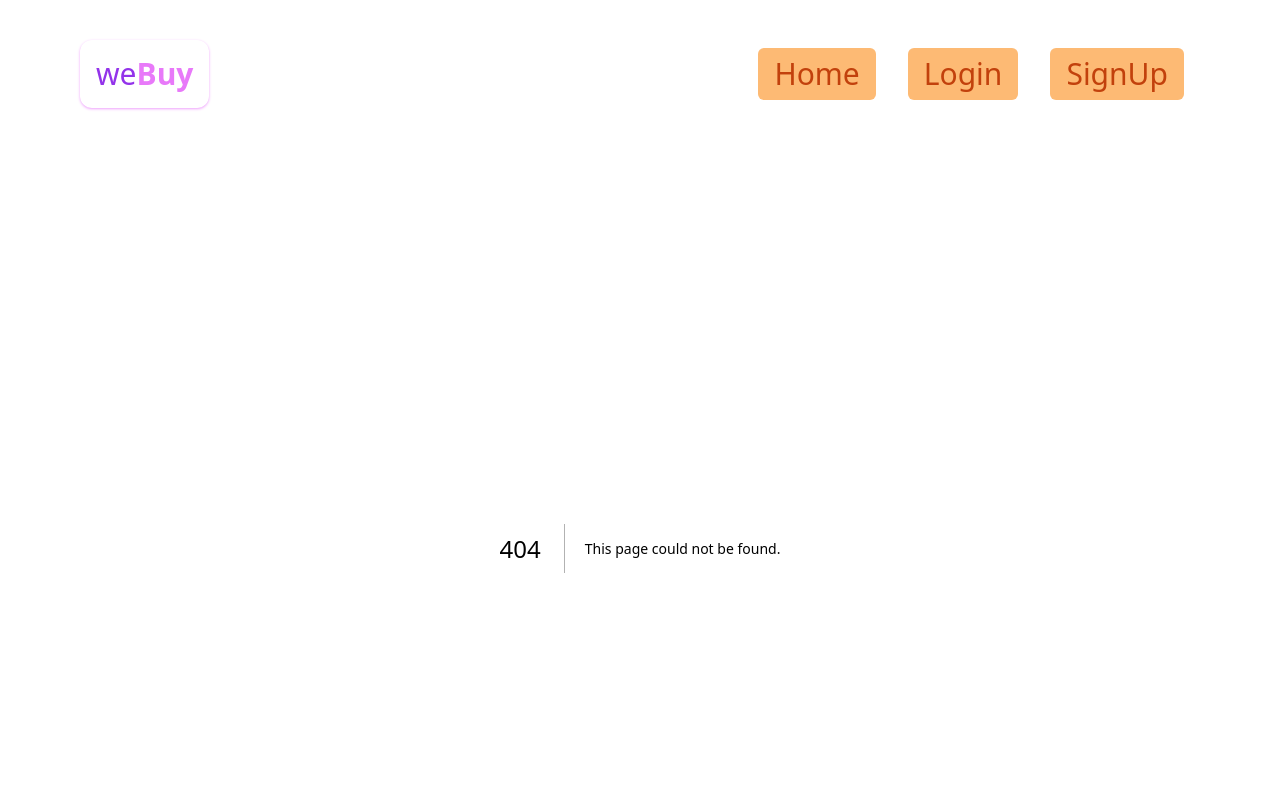
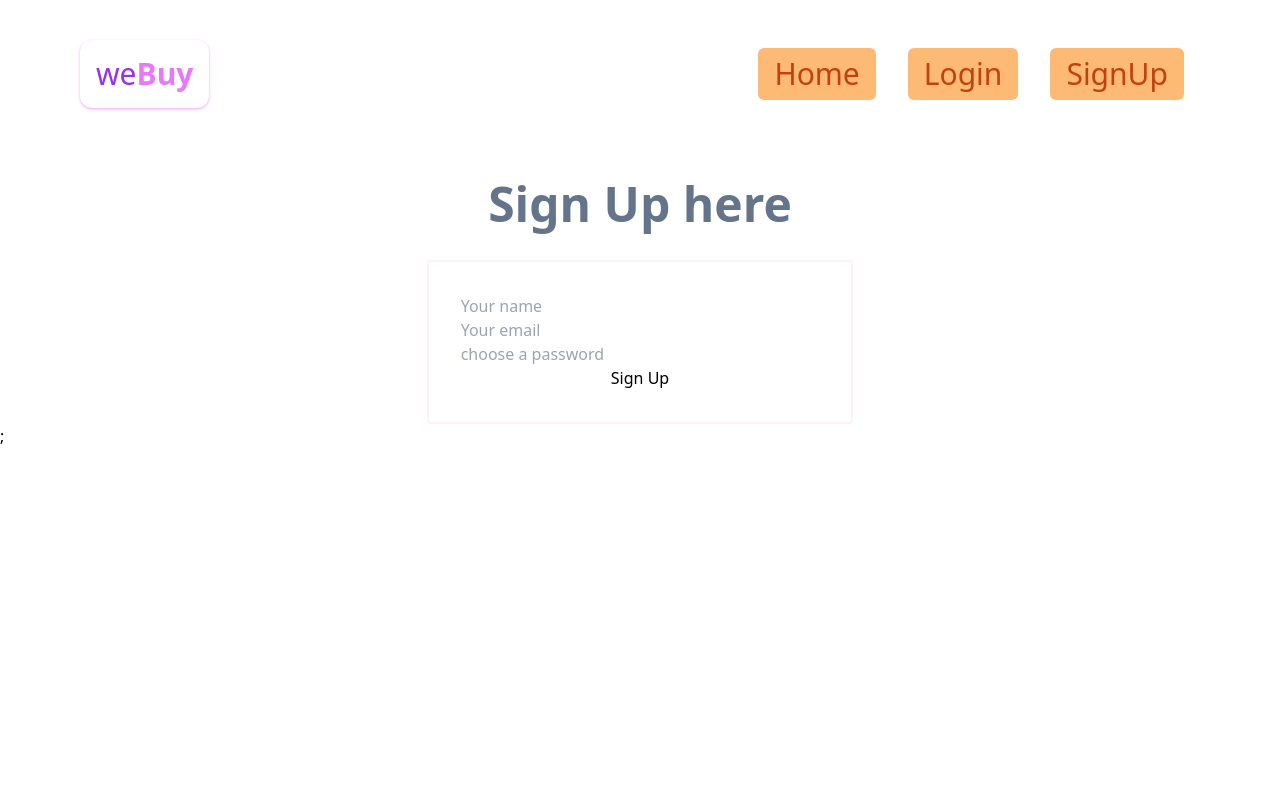
Before and after one commit to ss-joy/weBuy, a Next.js app in the folder ecommerce/client/: page /auth/signup in a window 1280 px wide. Before the commit this address had no page. Shown: the top 800 px of the page. Built offline with nearby package versions, Linux system fonts and the light colour scheme.

Commit message:
add signup and login page complete

```diff
--- /dev/null
+++ b/ecommerce/client/pages/auth/login.js
@@ -0,0 +1,46 @@
+import { useRef } from "react";
+import { getSession, signIn } from "next-auth/client";
+import { useRouter } from "next/router";
+export default function LoginPage() {
+  const router = useRouter();
+  const emailRef = useRef();
+  const passwordRef = useRef();
+  async function handleSubmit(e) {
+    e.preventDefault();
+
+    const result = await signIn("credentials", {
+      redirect: false,
+      email: emailRef.current.value,
+      password: passwordRef.current.value,
+    });
+
+    if (result.error) {
+      return alert("Log In failed.Please try again carefully...");
+    }
+    router.replace("/");
+  }
+  return (
+    <>
+      <h1 className="mt-8 text-slate-500 text-center font-bold text-5xl">
+        Log In here
+      </h1>
+      <form className="flex flex-col mt-8 mx-auto p-8 w-1/3 h-2/3 justify-between border-2 border-red-50 rounded">
+        <input
+          ref={emailRef}
+          className="form-input"
+          type="email"
+          placeholder="Your email"
+        />
+        <input
+          ref={passwordRef}
+          className="form-input"
+          type="password"
+          placeholder="choose a password"
+        />
+        <button onClick={handleSubmit} className="btn2">
+          Sign Up
+        </button>
+      </form>
+    </>
+  );
+}
--- /dev/null
+++ b/ecommerce/client/pages/auth/signup.js
@@ -0,0 +1,59 @@
+import { useRef } from "react";
+import { useRouter } from "next/router";
+export default function SignUpPage() {
+  const nameRef = useRef();
+  const emailRef = useRef();
+  const passwordRef = useRef();
+
+  const router = useRouter();
+  async function handleSubmit(e) {
+    e.preventDefault();
+    const response = await fetch("/api/auth/signup", {
+      method: "POST",
+      headers: {
+        "Content-Type": "application/json",
+      },
+      body: JSON.stringify({
+        name: nameRef.current.value,
+        email: emailRef.current.value,
+        password: passwordRef.current.value,
+      }),
+    });
+    const ans = await response.json();
+    console.log(ans);
+    if (ans.user) {
+      router.replace("/auth/login");
+    }
+  }
+
+  return (
+    <>
+      <h1 className="mt-8 text-slate-500 text-center font-bold text-5xl">
+        Sign Up here
+      </h1>
+      <form className="flex flex-col mt-8 mx-auto p-8 w-1/3 h-2/3 justify-between border-2 border-red-50 rounded">
+        <input
+          className="form-input"
+          type="text"
+          placeholder="Your name"
+          ref={nameRef}
+        />
+        <input
+          className="form-input"
+          type="email"
+          placeholder="Your email"
+          ref={emailRef}
+        />
+        <input
+          ref={passwordRef}
+          className="form-input"
+          type="password"
+          placeholder="choose a password"
+        />
+        <button onClick={handleSubmit} className="btn2">
+          Sign Up
+        </button>
+      </form>
+    </>
+  );
+}
```
